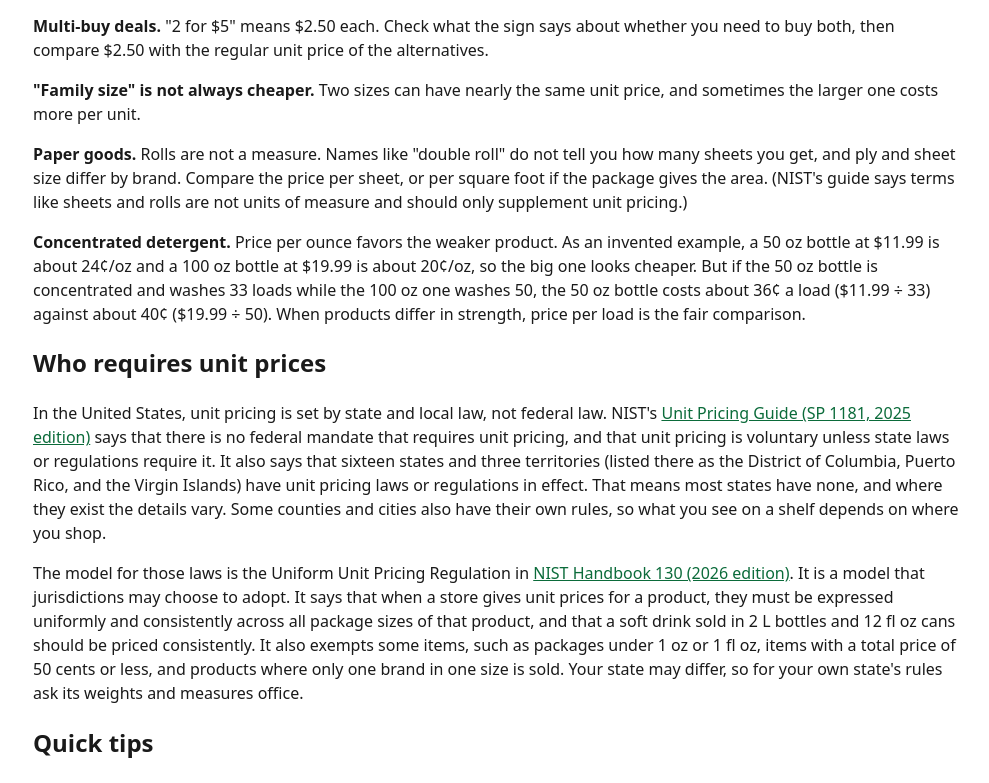
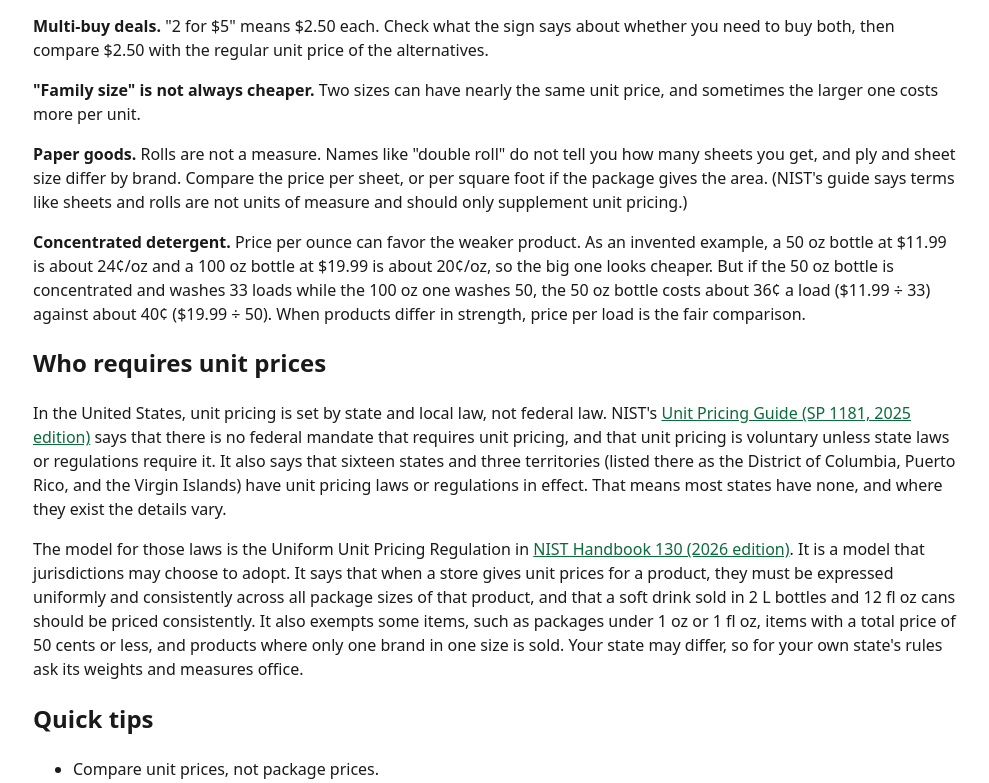
Before and after one commit to DanteArcese/shopwit, a Django app: page /guides/unit-prices in a window 1280 px wide. Shown: the part 870-1653 px from the top of the page, without its empty margins (143-1132 px from the left). Run offline with Django 5.2, Linux system fonts and the light colour scheme; parts of the project's set-up code (start-up, migrations or seed data) failed here and were passed over.

Commit message:
Guide: soften one claim, drop an unsourced line (#122)
Co-Authored-By: Claude Opus 5.5 <noreply@anthropic.com>
Claude-Session: https://claude.ai/code/session_01BqqhvGdaoRMZvf3LwRyGL5

```diff
--- a/web/templates/web/guide_unit_prices.html
+++ b/web/templates/web/guide_unit_prices.html
@@ -24,10 +24,10 @@
 <p><strong>Multi-buy deals.</strong> "2 for $5" means $2.50 each. Check what the sign says about whether you need to buy both, then compare $2.50 with the regular unit price of the alternatives.</p>
 <p><strong>"Family size" is not always cheaper.</strong> Two sizes can have nearly the same unit price, and sometimes the larger one costs more per unit.</p>
 <p><strong>Paper goods.</strong> Rolls are not a measure. Names like "double roll" do not tell you how many sheets you get, and ply and sheet size differ by brand. Compare the price per sheet, or per square foot if the package gives the area. (NIST's guide says terms like sheets and rolls are not units of measure and should only supplement unit pricing.)</p>
-<p><strong>Concentrated detergent.</strong> Price per ounce favors the weaker product. As an invented example, a 50 oz bottle at $11.99 is about 24&cent;/oz and a 100 oz bottle at $19.99 is about 20&cent;/oz, so the big one looks cheaper. But if the 50 oz bottle is concentrated and washes 33 loads while the 100 oz one washes 50, the 50 oz bottle costs about 36&cent; a load ($11.99 &divide; 33) against about 40&cent; ($19.99 &divide; 50). When products differ in strength, price per load is the fair comparison.</p>
+<p><strong>Concentrated detergent.</strong> Price per ounce can favor the weaker product. As an invented example, a 50 oz bottle at $11.99 is about 24&cent;/oz and a 100 oz bottle at $19.99 is about 20&cent;/oz, so the big one looks cheaper. But if the 50 oz bottle is concentrated and washes 33 loads while the 100 oz one washes 50, the 50 oz bottle costs about 36&cent; a load ($11.99 &divide; 33) against about 40&cent; ($19.99 &divide; 50). When products differ in strength, price per load is the fair comparison.</p>
 
 <h2>Who requires unit prices</h2>
-<p>In the United States, unit pricing is set by state and local law, not federal law. NIST's <a href="https://nvlpubs.nist.gov/nistpubs/SpecialPublications/1181e2025/NIST.SP.1181e2025.html">Unit Pricing Guide (SP 1181, 2025 edition)</a> says that there is no federal mandate that requires unit pricing, and that unit pricing is voluntary unless state laws or regulations require it. It also says that sixteen states and three territories (listed there as the District of Columbia, Puerto Rico, and the Virgin Islands) have unit pricing laws or regulations in effect. That means most states have none, and where they exist the details vary. Some counties and cities also have their own rules, so what you see on a shelf depends on where you shop.</p>
+<p>In the United States, unit pricing is set by state and local law, not federal law. NIST's <a href="https://nvlpubs.nist.gov/nistpubs/SpecialPublications/1181e2025/NIST.SP.1181e2025.html">Unit Pricing Guide (SP 1181, 2025 edition)</a> says that there is no federal mandate that requires unit pricing, and that unit pricing is voluntary unless state laws or regulations require it. It also says that sixteen states and three territories (listed there as the District of Columbia, Puerto Rico, and the Virgin Islands) have unit pricing laws or regulations in effect. That means most states have none, and where they exist the details vary.</p>
 <p>The model for those laws is the Uniform Unit Pricing Regulation in <a href="https://www.nist.gov/document/2026-hb-130-section-iv-c">NIST Handbook 130 (2026 edition)</a>. It is a model that jurisdictions may choose to adopt. It says that when a store gives unit prices for a product, they must be expressed uniformly and consistently across all package sizes of that product, and that a soft drink sold in 2 L bottles and 12 fl oz cans should be priced consistently. It also exempts some items, such as packages under 1 oz or 1 fl oz, items with a total price of 50 cents or less, and products where only one brand in one size is sold. Your state may differ, so for your own state's rules ask its weights and measures office.</p>
 
 <h2>Quick tips</h2>
```
